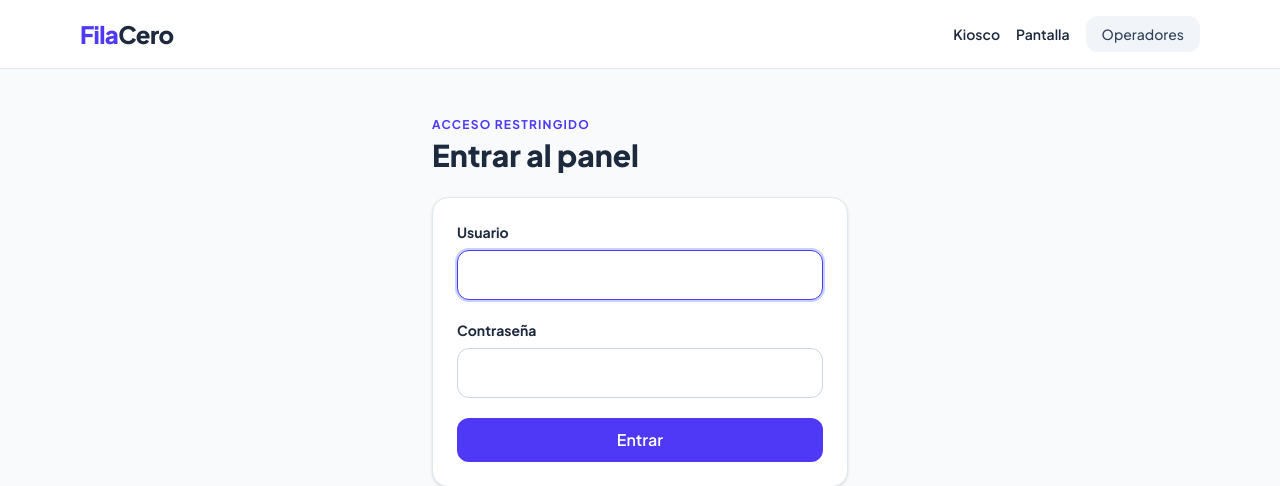
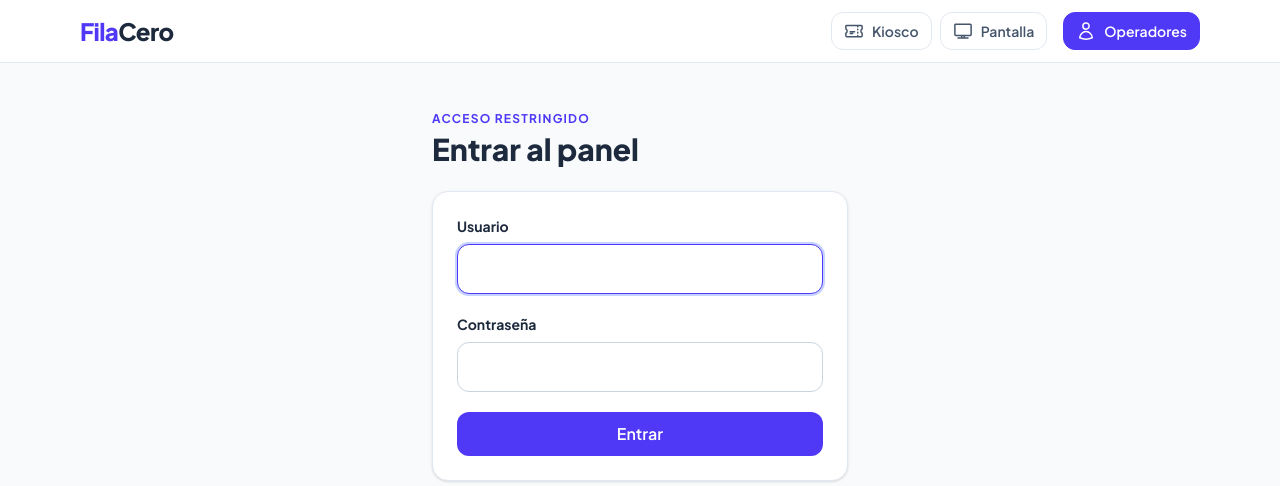
Before and after one commit to ferchoesty-max/filacero, a PHP site: page /login.php in a window 1280 px wide. Shown: the top 486 px of the page. Run offline with PHP 8.4, Linux system fonts and the light colour scheme.

Commit message:
style(header): nueva navegación con íconos y botón de salir separado de los datos del operador

```diff
--- a/src/views/header.php
+++ b/src/views/header.php
@@ -1,6 +1,45 @@
 <?php
 $bodyClasses = $bodyClass ?? "min-h-screen flex flex-col bg-slate-50 text-slate-800 font-['Plus_Jakarta_Sans']";
 $flash = pull_flash();
+
+$operadorNav = function_exists('operador_actual') ? operador_actual() : null;
+$paginaActual = basename($_SERVER['SCRIPT_NAME'] ?? '');
+
+$enlacesNav = [
+    [
+        'url' => 'index.php',
+        'texto' => 'Kiosco',
+        'paginas' => ['index.php', 'ticket.php'],
+        'icono' => 'M16.5 6v.75m0 3v.75m0 3v.75m0 3V18m-9-5.25h5.25M7.5 15h3M3.375 5.25c-.621 0-1.125.504-1.125 1.125v3.026a2.999 2.999 0 0 1 0 5.198v3.026c0 .621.504 1.125 1.125 1.125h17.25c.621 0 1.125-.504 1.125-1.125v-3.026a2.999 2.999 0 0 1 0-5.198V6.375c0-.621-.504-1.125-1.125-1.125H3.375Z',
+    ],
+    [
+        'url' => 'pantalla.php',
+        'texto' => 'Pantalla',
+        'paginas' => ['pantalla.php'],
+        'icono' => 'M6 20.25h12m-7.5-3v3m3-3v3m-10.125-3h17.25c.621 0 1.125-.504 1.125-1.125V4.875c0-.621-.504-1.125-1.125-1.125H3.375c-.621 0-1.125.504-1.125 1.125v11.25c0 .621.504 1.125 1.125 1.125Z',
+    ],
+];
+
+if ($operadorNav !== null) {
+    $enlacesNav[] = [
+        'url' => 'panel.php',
+        'texto' => 'Panel',
+        'paginas' => ['panel.php'],
+        'icono' => 'M3.75 6A2.25 2.25 0 0 1 6 3.75h2.25A2.25 2.25 0 0 1 10.5 6v2.25a2.25 2.25 0 0 1-2.25 2.25H6a2.25 2.25 0 0 1-2.25-2.25V6ZM3.75 15.75A2.25 2.25 0 0 1 6 13.5h2.25a2.25 2.25 0 0 1 2.25 2.25V18a2.25 2.25 0 0 1-2.25 2.25H6A2.25 2.25 0 0 1 3.75 18v-2.25ZM13.5 6a2.25 2.25 0 0 1 2.25-2.25H18A2.25 2.25 0 0 1 20.25 6v2.25A2.25 2.25 0 0 1 18 10.5h-2.25a2.25 2.25 0 0 1-2.25-2.25V6ZM13.5 15.75a2.25 2.25 0 0 1 2.25-2.25H18a2.25 2.25 0 0 1 2.25 2.25V18A2.25 2.25 0 0 1 18 20.25h-2.25A2.25 2.25 0 0 1 13.5 18v-2.25Z',
+    ];
+    if (es_admin()) {
+        $enlacesNav[] = [
+            'url' => 'servicios.php',
+            'texto' => 'Servicios',
+            'paginas' => ['servicios.php', 'servicio-editar.php'],
+            'icono' => 'M10.5 6h9.75M10.5 6a1.5 1.5 0 1 1-3 0m3 0a1.5 1.5 0 1 0-3 0M3.75 6H7.5m3 12h9.75m-9.75 0a1.5 1.5 0 0 1-3 0m3 0a1.5 1.5 0 0 0-3 0m-3.75 0H7.5m9-6h3.75m-3.75 0a1.5 1.5 0 0 1-3 0m3 0a1.5 1.5 0 0 0-3 0m-9.75 0h9.75',
+        ];
+    }
+
+    preg_match_all('/(?<!\p{L})\p{L}/u', (string) $operadorNav['nombre'], $navLetras);
+    $inicialesNav = strtoupper(implode('', array_slice($navLetras[0], 0, 2)));
+    $rolNav = $operadorNav['rol'] === 'admin' ? 'Administrador' : 'Operador';
+}
 ?>
 <!doctype html>
 <html lang="es">
@@ -33,26 +72,58 @@ $flash = pull_flash();
   <body class="<?= e($bodyClasses) ?>">
     <?php if (empty($hideNav)): ?>
       <header class="bg-white border-b border-slate-200">
-        <nav class="max-w-6xl mx-auto px-4 py-4 flex flex-wrap gap-4 items-center justify-between">
+        <nav class="max-w-6xl mx-auto px-4 py-3 flex flex-wrap gap-3 items-center justify-between">
           <a href="index.php" class="text-2xl font-extrabold tracking-tight text-indigo-600">
             Fila<span class="text-slate-800">Cero</span>
           </a>
-          <div class="flex flex-wrap items-center gap-4 text-sm font-semibold">
-            <a href="index.php" class="hover:text-indigo-600 transition">Kiosco</a>
-            <a href="pantalla.php" class="hover:text-indigo-600 transition">Pantalla</a>
-            <?php if (function_exists('operador_actual') && operador_actual() !== null): ?>
-              <a href="panel.php" class="hover:text-indigo-600 transition">Panel</a>
-              <?php if (es_admin()): ?>
-                <a href="servicios.php" class="hover:text-indigo-600 transition">Servicios</a>
-              <?php endif; ?>
-              <form method="post" action="logout.php">
-                <?= csrf_field() ?>
-                <button type="submit" class="bg-slate-100 hover:bg-slate-200 text-slate-700 font-medium px-4 py-2 rounded-xl transition">
-                  Salir (<?= e(operador_actual()['nombre']) ?>)
-                </button>
-              </form>
+
+          <div class="flex flex-wrap items-center gap-2 text-sm font-semibold">
+            <?php foreach ($enlacesNav as $navEnlace): ?>
+              <?php $navActivo = in_array($paginaActual, $navEnlace['paginas'], true); ?>
+              <a
+                href="<?= e($navEnlace['url']) ?>"
+                title="<?= e($navEnlace['texto']) ?>"
+                <?= $navActivo ? 'aria-current="page"' : '' ?>
+                class="inline-flex items-center gap-2 px-3 py-2 rounded-xl border transition <?= $navActivo ? 'border-indigo-600 bg-indigo-50 text-indigo-700' : 'border-slate-200 text-slate-600 hover:border-indigo-300 hover:text-indigo-600' ?>">
+                <svg xmlns="http://www.w3.org/2000/svg" fill="none" viewBox="0 0 24 24" stroke-width="1.8" stroke="currentColor" class="w-5 h-5" aria-hidden="true">
+                  <path stroke-linecap="round" stroke-linejoin="round" d="<?= $navEnlace['icono'] ?>" />
+                </svg>
+                <span class="hidden sm:inline"><?= e($navEnlace['texto']) ?></span>
+              </a>
+            <?php endforeach; ?>
+
+            <?php if ($operadorNav !== null): ?>
+              <div class="flex items-center gap-2 sm:ml-2 sm:pl-3 sm:border-l sm:border-slate-200">
+                <span class="w-9 h-9 shrink-0 rounded-full bg-indigo-600 text-white text-xs font-bold flex items-center justify-center" aria-hidden="true">
+                  <?= e($inicialesNav) ?>
+                </span>
+                <span class="hidden md:flex flex-col leading-tight">
+                  <span class="text-slate-800"><?= e($operadorNav['nombre']) ?></span>
+                  <span class="text-xs font-medium text-slate-500"><?= e($rolNav) ?> · Ventanilla <?= e($operadorNav['ventanilla']) ?></span>
+                </span>
+                <form method="post" action="logout.php">
+                  <?= csrf_field() ?>
+                  <button
+                    type="submit"
+                    title="Cerrar sesión"
+                    class="inline-flex items-center gap-2 px-3 py-2 rounded-xl border border-rose-200 text-rose-600 hover:bg-rose-50 hover:border-rose-300 transition cursor-pointer">
+                    <svg xmlns="http://www.w3.org/2000/svg" fill="none" viewBox="0 0 24 24" stroke-width="1.8" stroke="currentColor" class="w-5 h-5" aria-hidden="true">
+                      <path stroke-linecap="round" stroke-linejoin="round" d="M15.75 9V5.25A2.25 2.25 0 0 0 13.5 3h-6a2.25 2.25 0 0 0-2.25 2.25v13.5A2.25 2.25 0 0 0 7.5 21h6a2.25 2.25 0 0 0 2.25-2.25V15m3 0 3-3m0 0-3-3m3 3H9" />
+                    </svg>
+                    <span class="hidden sm:inline">Salir</span>
+                  </button>
+                </form>
+              </div>
             <?php else: ?>
-              <a href="login.php" class="bg-slate-100 hover:bg-slate-200 text-slate-700 font-medium px-4 py-2 rounded-xl transition">Operadores</a>
+              <a
+                href="login.php"
+                title="Entrar como operador"
+                class="inline-flex items-center gap-2 px-3 py-2 rounded-xl border transition sm:ml-2 <?= $paginaActual === 'login.php' ? 'border-indigo-600 bg-indigo-600 text-white' : 'border-indigo-600 text-indigo-700 hover:bg-indigo-50' ?>">
+                <svg xmlns="http://www.w3.org/2000/svg" fill="none" viewBox="0 0 24 24" stroke-width="1.8" stroke="currentColor" class="w-5 h-5" aria-hidden="true">
+                  <path stroke-linecap="round" stroke-linejoin="round" d="M15.75 6a3.75 3.75 0 1 1-7.5 0 3.75 3.75 0 0 1 7.5 0ZM4.501 20.118a7.5 7.5 0 0 1 14.998 0A17.933 17.933 0 0 1 12 21.75c-2.676 0-5.216-.584-7.499-1.632Z" />
+                </svg>
+                <span>Operadores</span>
+              </a>
             <?php endif; ?>
           </div>
         </nav>
```
